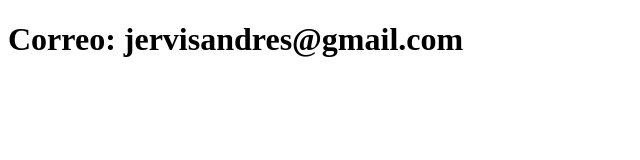
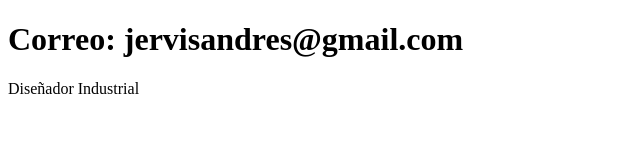
Before and after one commit to Angipod/sitema-de-registro, a plain HTML site: page contacto.html in a window 1280 px wide. Shown: the whole page, without its empty margins (0-640 px from the left). Drawn offline with Linux system fonts and the light colour scheme.

Commit message:
actualiza el contacto

```diff
--- a/contacto.html
+++ b/contacto.html
@@ -7,5 +7,6 @@
 </head>
 <body>
     <h1>Correo: jervisandres@gmail.com</h1>
+    <p>Diseñador Industrial</p>
 </body>
 </html>
```
